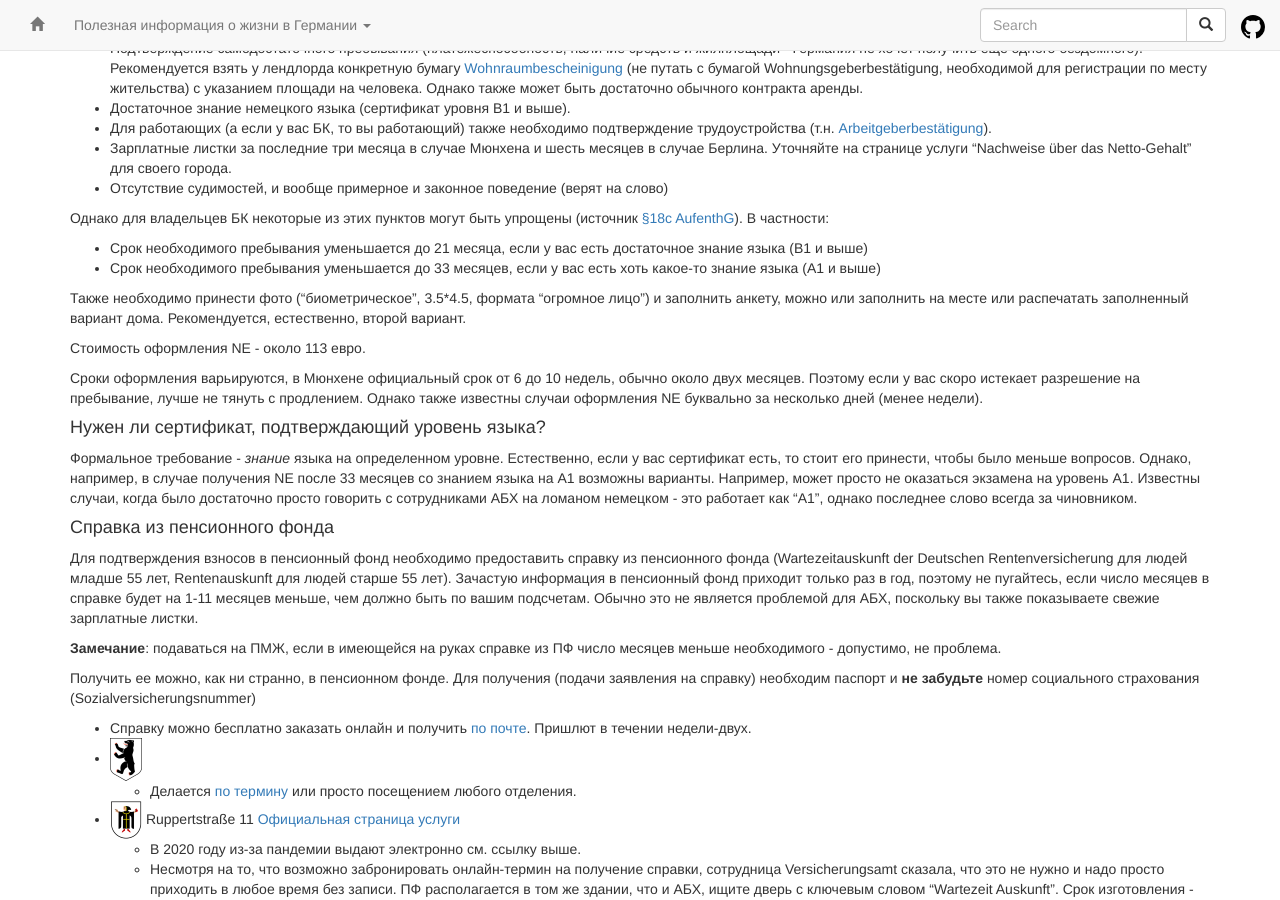
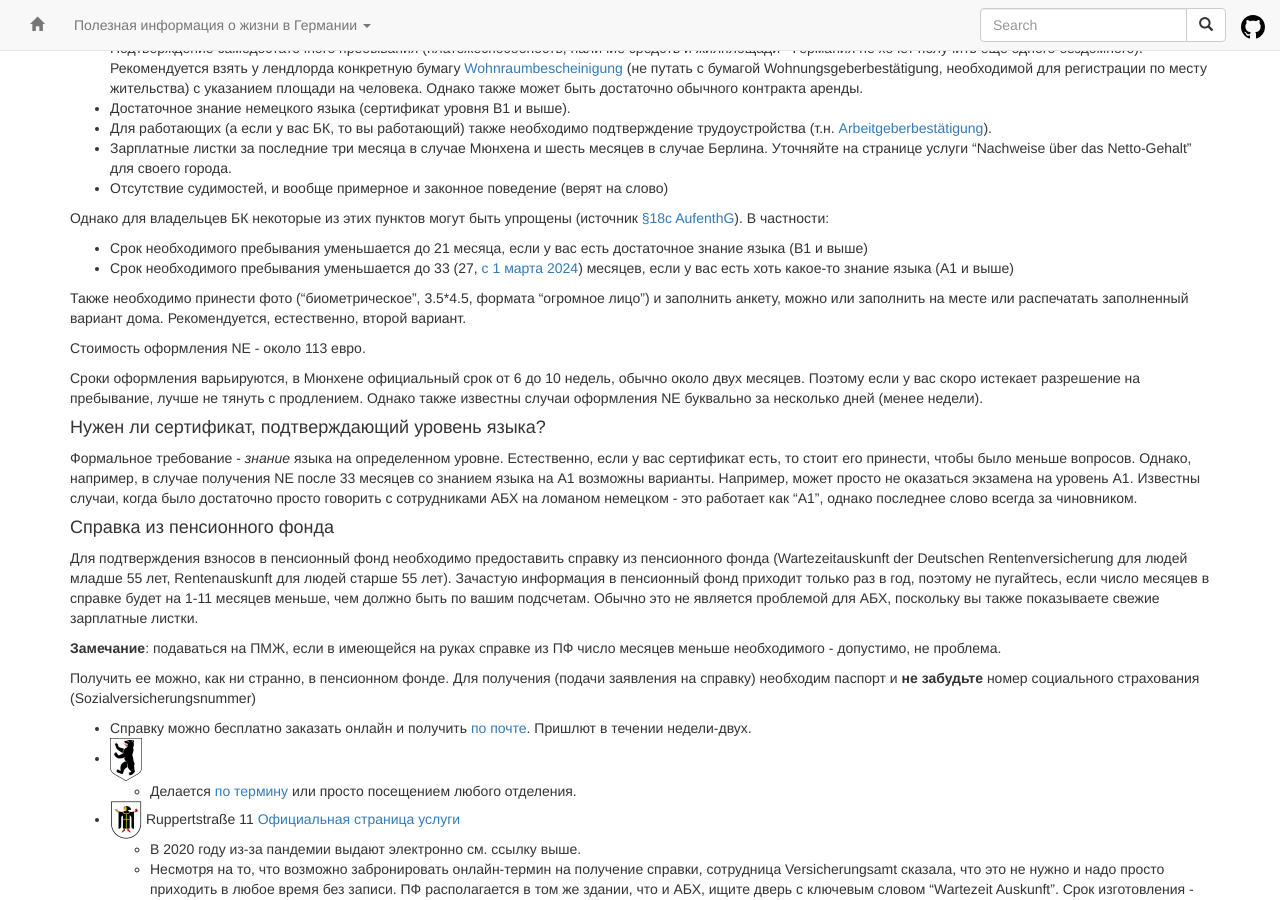
Before and after one commit to ru-de/faq, a Jekyll site: the page built from pages/ПМЖ.md, in a window 1280 px wide and 900 px high, scrolled down 628 px. Built offline with Jekyll 4.4.1, drawn with Linux system fonts in a browser that asks for light colours; nearby versions of some CDN libraries.

Commit message:
sync github pages

```diff
--- a/pages/ПМЖ.md
+++ b/pages/ПМЖ.md
@@ -32,7 +32,7 @@ layout: default
 
 Однако для владельцев БК некоторые из этих пунктов могут быть упрощены (источник [§18c AufenthG](https://www.gesetze-im-internet.de/aufenthg_2004/__18c.html)). В частности:
 - Срок необходимого пребывания уменьшается до 21 месяца, если у вас есть достаточное знание языка (B1 и выше)
-- Срок необходимого пребывания уменьшается до 33 месяцев, если у вас есть хоть какое-то знание языка (A1 и выше)
+- Срок необходимого пребывания уменьшается до 33 (27, [c 1 марта 2024](https://www.recht.bund.de/bgbl/1/2023/217/VO.html)) месяцев, если у вас есть хоть какое-то знание языка (A1 и выше)
 
 Также необходимо принести фото ("биометрическое", 3.5*4.5, формата "огромное лицо") и заполнить анкету, можно или заполнить на месте или распечатать заполненный вариант дома. Рекомендуется, естественно, второй вариант.
 
```
